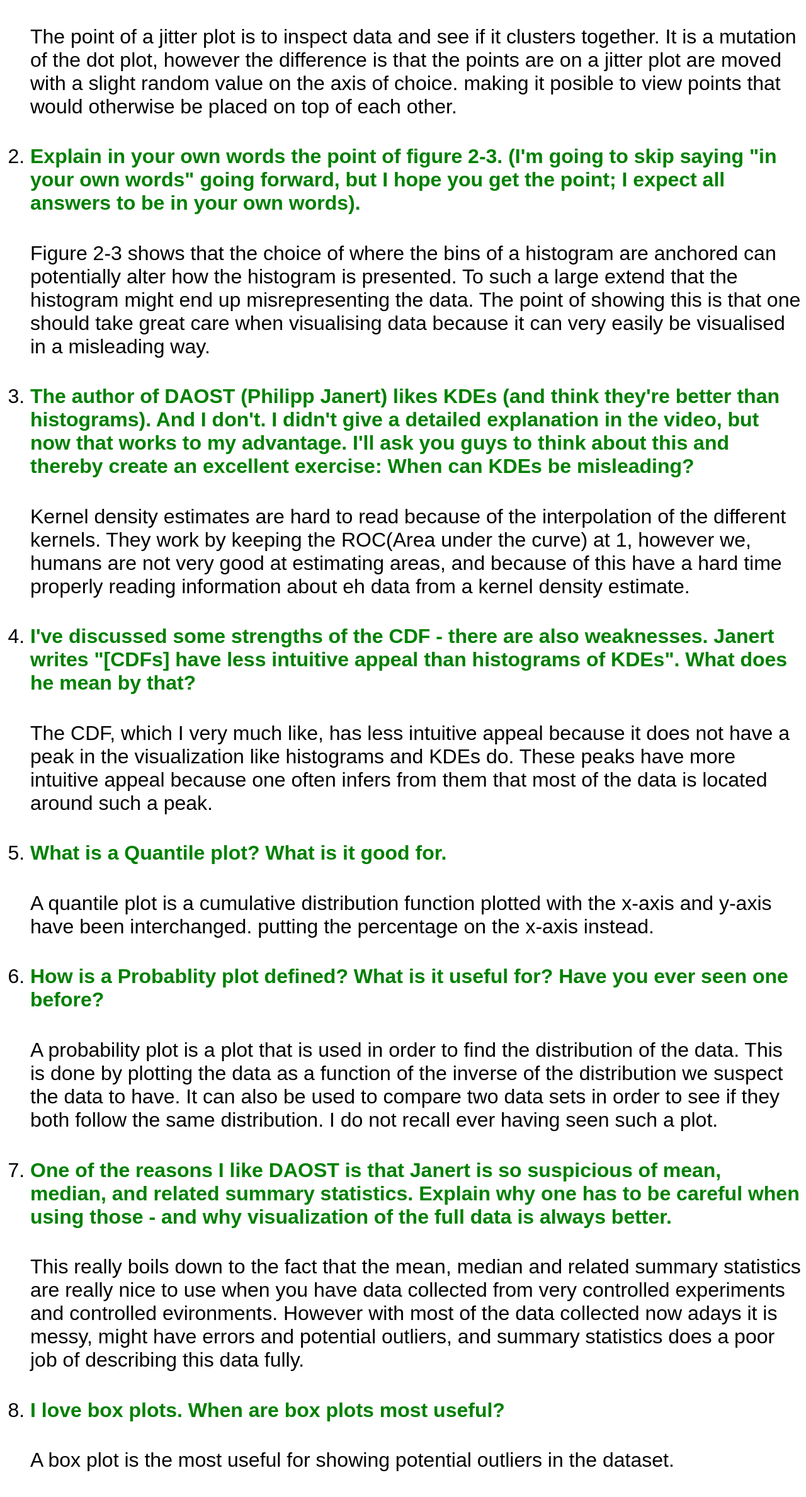
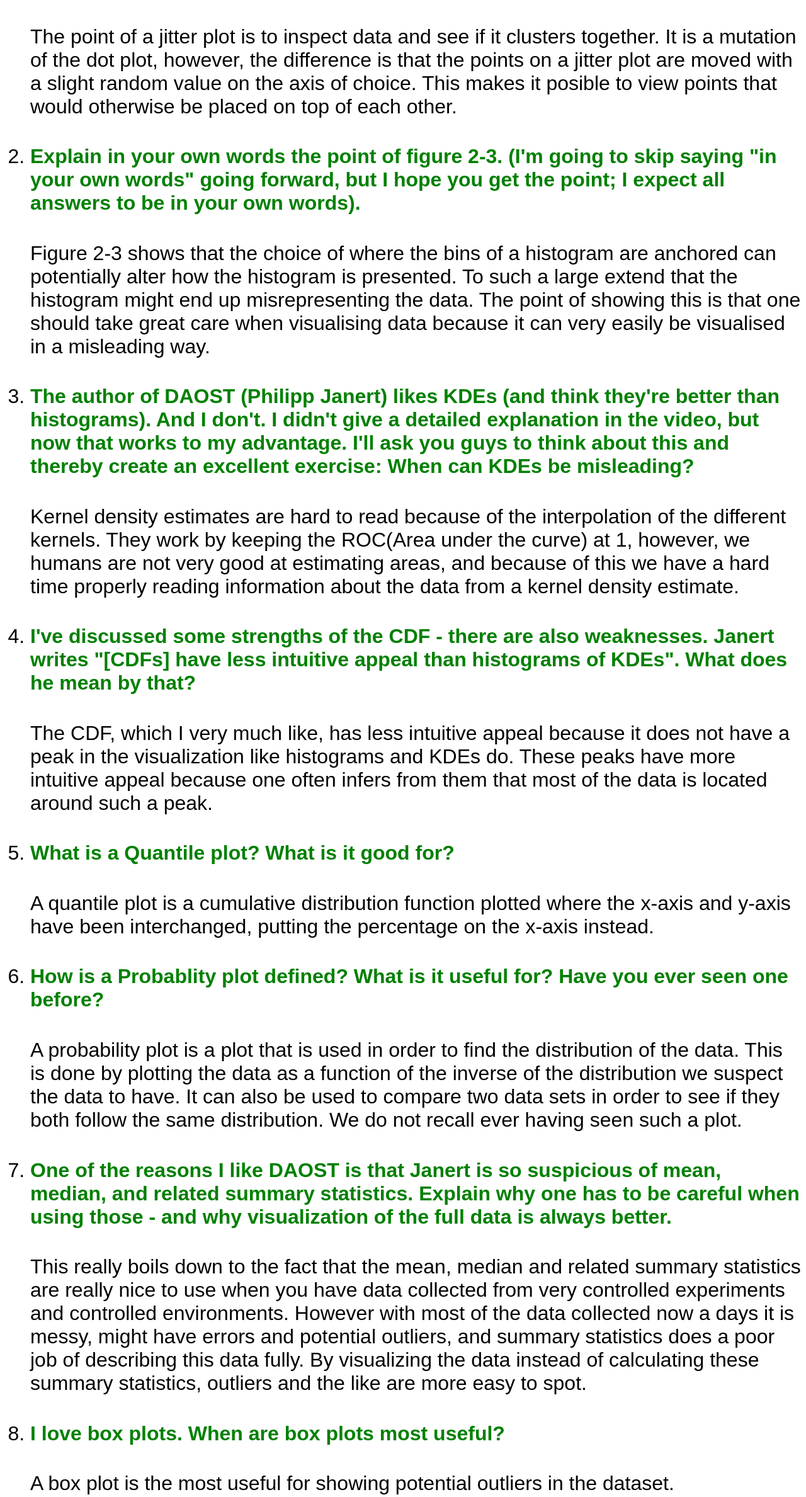
Before and after one commit to Senbyo/socialDataCourse, a plain HTML site: page Assignment1/part1.html in a window 1280 px wide. Shown: the part 141-2518 px from the top of the page at 63% size. Drawn offline with Linux system fonts and the light colour scheme; files that its build step writes are made by us from their sources.

Commit message:
Read through part 1

```diff
--- a/Assignment1/part1.html
+++ b/Assignment1/part1.html
@@ -13,7 +13,7 @@
 		<ol>
 			<li><h4>Explain in your own words the point of the jitter plot.</h4></li>
 				<p>
-					The point of a jitter plot is to inspect data and see if it clusters together. It is a mutation of the dot plot, however the difference is that the points are on a jitter plot are moved with a slight random value on the axis of choice. making it posible to view points that would otherwise be placed on top of each other.
+					The point of a jitter plot is to inspect data and see if it clusters together. It is a mutation of the dot plot, however, the difference is that the points on a jitter plot are moved with a slight random value on the axis of choice. This makes it posible to view points that would otherwise be placed on top of each other.
 				</p>
 			<li><h4>Explain in your own words the point of figure 2-3. (I'm going to skip saying "in your own words" going forward, but I hope you get the point; I expect all answers to be in your own words).</h4></li>
 				<p>
@@ -21,24 +21,24 @@
 				</p>
 			<li><h4>The author of DAOST (Philipp Janert) likes KDEs (and think they're better than histograms). And I don't. I didn't give a detailed explanation in the video, but now that works to my advantage. I'll ask you guys to think about this and thereby create an excellent exercise: When can KDEs be misleading?</h4></li>
 				<p>
-					Kernel density estimates are hard to read because of the interpolation of the different kernels. They work by keeping the ROC(Area under the curve) at 1, however we, humans are not very good at estimating areas, and because of this have a hard time properly reading information about eh data from a kernel density estimate.
+					Kernel density estimates are hard to read because of the interpolation of the different kernels. They work by keeping the ROC(Area under the curve) at 1, however, we humans are not very good at estimating areas, and because of this we have a hard time properly reading information about the data from a kernel density estimate.
 				</p>
 			<li><h4>I've discussed some strengths of the CDF - there are also weaknesses. Janert writes "[CDFs] have less intuitive appeal than histograms of KDEs". What does he mean by that?</h4></li>
 				<p>
 					The CDF, which I very much like, has less intuitive appeal because it does not have a peak in the visualization like histograms and KDEs do. These peaks have more intuitive appeal because one often infers from them that most of the data is located around such a peak.
 				</p>
-			<li><h4>What is a Quantile plot? What is it good for.</h4></li>
+			<li><h4>What is a Quantile plot? What is it good for?</h4></li>
 				<p>
-					A quantile plot is a cumulative distribution function plotted with the x-axis and y-axis have been interchanged. putting the percentage on the x-axis instead.
+					A quantile plot is a cumulative distribution function plotted where the x-axis and y-axis have been interchanged, putting the percentage on the x-axis instead.
 				</p>
 			<li><h4>How is a Probablity plot defined? What is it useful for? Have you ever seen one before?</h4></li>
 				<p>
 					A probability plot is a plot that is used in order to find the distribution of the data. This is done by plotting the data as a function of the inverse of the distribution we suspect the data to have. It can also be used to compare two data sets in order to see if they both follow the same distribution.
-					I do not recall ever having seen such a plot.
+					We do not recall ever having seen such a plot.
 				</p>
 			<li><h4>One of the reasons I like DAOST is that Janert is so suspicious of mean, median, and related summary statistics. Explain why one has to be careful when using those - and why visualization of the full data is always better.</h4></li>
 				<p>
-					This really boils down to the fact that the mean, median and related summary statistics are really nice to use when you have data collected from very controlled experiments and controlled evironments. However with most of the data collected now adays it is messy, might have errors and potential outliers, and summary statistics does a poor job of describing this data fully.
+					This really boils down to the fact that the mean, median and related summary statistics are really nice to use when you have data collected from very controlled experiments and controlled environments. However with most of the data collected now a days it is messy, might have errors and potential outliers, and summary statistics does a poor job of describing this data fully. By visualizing the data instead of calculating these summary statistics, outliers and the like are more easy to spot.
 				</p>
 			<li><h4>I love box plots. When are box plots most useful?</h4></li>
 				<p>
@@ -46,7 +46,7 @@
 				</p>
 			<li><h4>The book doesn't mention violin plots. Are those better or worse than box plots? Why?</h4></li>
 				<p>
-					The violin plot is usefull for showing the distribution of the data set, which makes adds some usefull information about the wiskers of the data. Which not only shows the point located at the whisker but if more data is in the tails. However having just googled my first violin plot, it is hard to read because it is trying to convey a lot of information at once.
+					The violin plot is useful for showing the distribution of the data set, which may add some useful information about the wiskers of the data. Which not only shows the point located at the whisker but if more data is in the tails. However having just googled my first violin plot, it is hard to read because it is trying to convey a lot of information at once.
 				</p>
 		</ol>
 		<a href='index.html'>Back</a>
```
